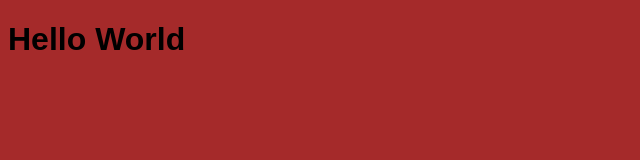
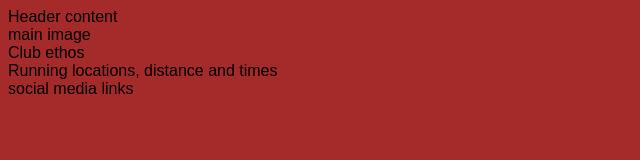
Before and after one commit to Karol2401/love-running, a plain HTML site: page index.html in a window 1280 px wide. Shown: the whole page, without its empty margins (0-640 px from the left). Drawn offline with Linux system fonts and the light colour scheme.

Commit message:
Add core structure for home page

```diff
--- a/index.html
+++ b/index.html
@@ -11,6 +11,18 @@
     <title>Love Running</title>
 </head>
 <body>
-    <h1>Hello World</h1>
+    <header>Header content</header>
+    <section>
+        main image
+    </section>
+    <section>
+        Club ethos
+    </section>
+    <section>
+        Running locations, distance and times
+    </section>
+    <footer>
+        social media links
+    </footer>
 </body>
 </html>
```
